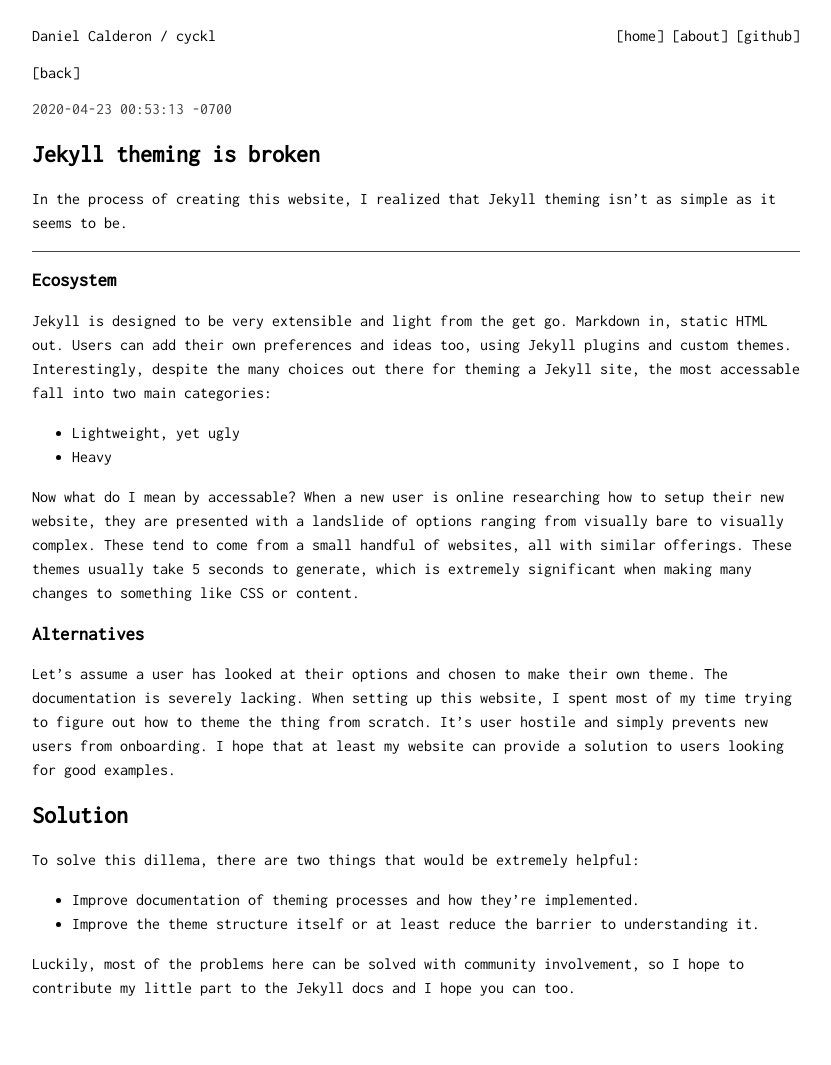
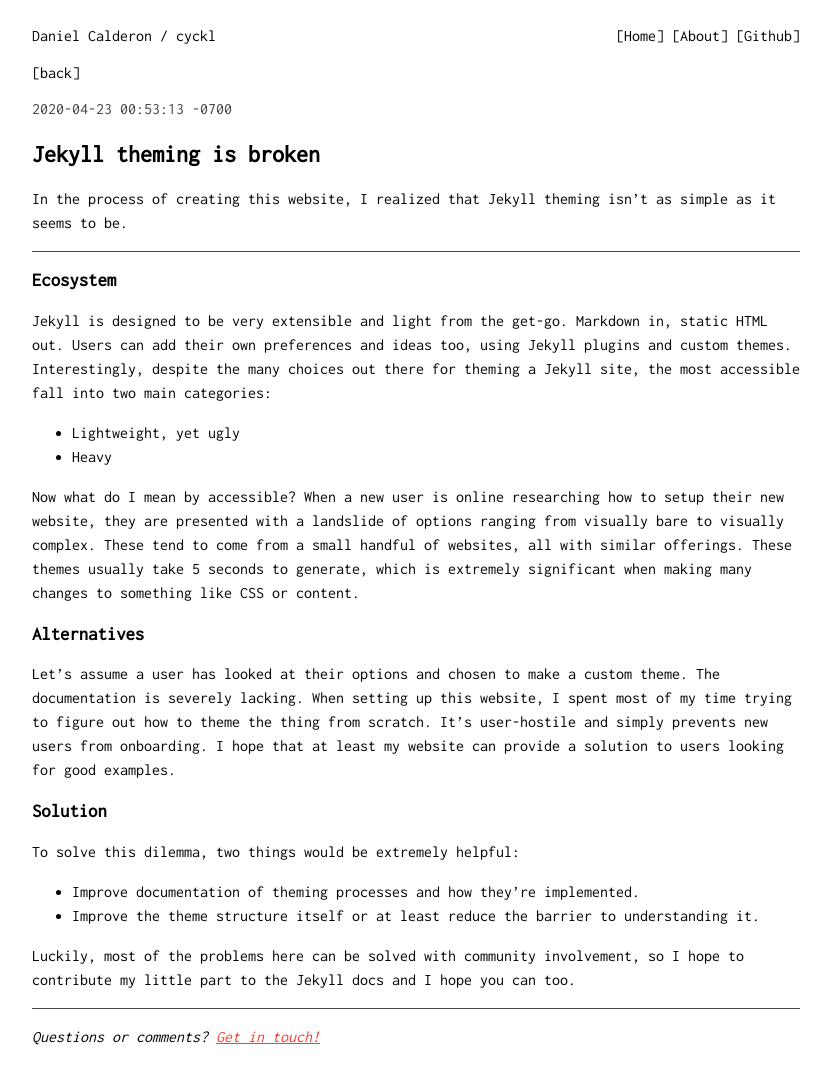
Before and after one commit to cyckl/cyckl.github.io, a Jekyll site: the page built from _posts/2020-04-23-jekyll-themes.md, in a window 1280 px wide. Shown: the whole page, without its empty margins (224-1055 px from the left). Built offline with Jekyll 4.4.1, drawn with Linux system fonts in a browser that asks for light colours; before the commit the page ends 1016 px from its top, so only the background shows below that.

Commit message:
New post
- Post assets
- Capitalized navlinks
- Background now OLED compatible
- Font now universal
- Added questions and comments to al posts
- Changed excerpt marker

```diff
--- a/_includes/header.html
+++ b/_includes/header.html
@@ -3,13 +3,13 @@
     <nav>
         <ul>
             <li>
-                <a class='clean' href='/'>[home]</a>
+                <a class='clean' href='/'>[Home]</a>
             </li>
             <li>
-                <a class='clean' href='/about/'>[about]</a>
+                <a class='clean' href='/about/'>[About]</a>
             </li>
             <li>
-                <a class='clean' target='_blank' href='https://github.com/cyckl'>[github]</a>
+                <a class='clean' target='_blank' href='https://github.com/cyckl'>[Github]</a>
             </li>
         </ul>
     </nav>
--- a/_posts/2020-04-23-jekyll-themes.md
+++ b/_posts/2020-04-23-jekyll-themes.md
@@ -2,26 +2,30 @@
 layout: post
 title:  "Jekyll theming is broken"
 date:   2020-04-23 00:53:13 -0700
-excerpt_separator: ___
+excerpt_separator: ---
 ---
 In the process of creating this website, I realized that Jekyll theming isn't as simple as it seems to be.
 
-___
+---
 
 ### Ecosystem
-Jekyll is designed to be very extensible and light from the get go. Markdown in, static HTML out. Users can add their own preferences and ideas too, using Jekyll plugins and custom themes. Interestingly, despite the many choices out there for theming a Jekyll site, the most accessable fall into two main categories:
+Jekyll is designed to be very extensible and light from the get-go. Markdown in, static HTML out. Users can add their own preferences and ideas too, using Jekyll plugins and custom themes. Interestingly, despite the many choices out there for theming a Jekyll site, the most accessible fall into two main categories:
 
 * Lightweight, yet ugly
 * Heavy
 
-Now what do I mean by accessable? When a new user is online researching how to setup their new website, they are presented with a landslide of options ranging from visually bare to visually complex. These tend to come from a small handful of websites, all with similar offerings. These themes usually take 5 seconds to generate, which is extremely significant when making many changes to something like CSS or content.
+Now what do I mean by accessible? When a new user is online researching how to setup their new website, they are presented with a landslide of options ranging from visually bare to visually complex. These tend to come from a small handful of websites, all with similar offerings. These themes usually take 5 seconds to generate, which is extremely significant when making many changes to something like CSS or content.
 
 ### Alternatives
-Let's assume a user has looked at their options and chosen to make their own theme. The documentation is severely lacking. When setting up this website, I spent most of my time trying to figure out how to theme the thing from scratch. It's user hostile and simply prevents new users from onboarding. I hope that at least my website can provide a solution to users looking for good examples.
+Let's assume a user has looked at their options and chosen to make a custom theme. The documentation is severely lacking. When setting up this website, I spent most of my time trying to figure out how to theme the thing from scratch. It's user-hostile and simply prevents new users from onboarding. I hope that at least my website can provide a solution to users looking for good examples.
 
-## Solution
-To solve this dillema, there are two things that would be extremely helpful:
+### Solution
+To solve this dilemma, two things would be extremely helpful:
 * Improve documentation of theming processes and how they're implemented.
 * Improve the theme structure itself or at least reduce the barrier to understanding it.
 
 Luckily, most of the problems here can be solved with community involvement, so I hope to contribute my little part to the Jekyll docs and I hope you can too.
+
+---
+
+*Questions or comments? [Get in touch!](/about#contact){:target="_blank"}*
--- a/assets/index.scss
+++ b/assets/index.scss
@@ -6,12 +6,13 @@
 
 $foreground: #fff;
 $foregroundless: #888;
-$background: #111;
+$background: #000;
 $accent: #ff453a;
 
 html,
 body {
-    font-family: 'Cartograph CF', 'Inconsolata', monospace;
+    font-family: 'Inconsolata', monospace;
+    //'Cartograph CF',
     margin-left: 10vw;
     margin-right: 10vw;
     background-color: $background;
@@ -20,6 +21,7 @@
 
 p {
     line-height: 1.5em;
+
 }
 
 li {
```
Also changed, not shown: _posts/2020-04-22-welcome.md (+8 -4 lines), _posts/2020-04-24-icon-struggle.md (added, +71 -0 lines), assets/posts/2020-04-24-icon-struggle/choose-icon.png (added), assets/posts/2020-04-24-icon-struggle/shortcut-properties.png (added), assets/posts/2020-04-24-icon-struggle/vscode-red.svg (added), assets/posts/2020-04-24-icon-struggle/vscode.svg (added), 1 other file.
